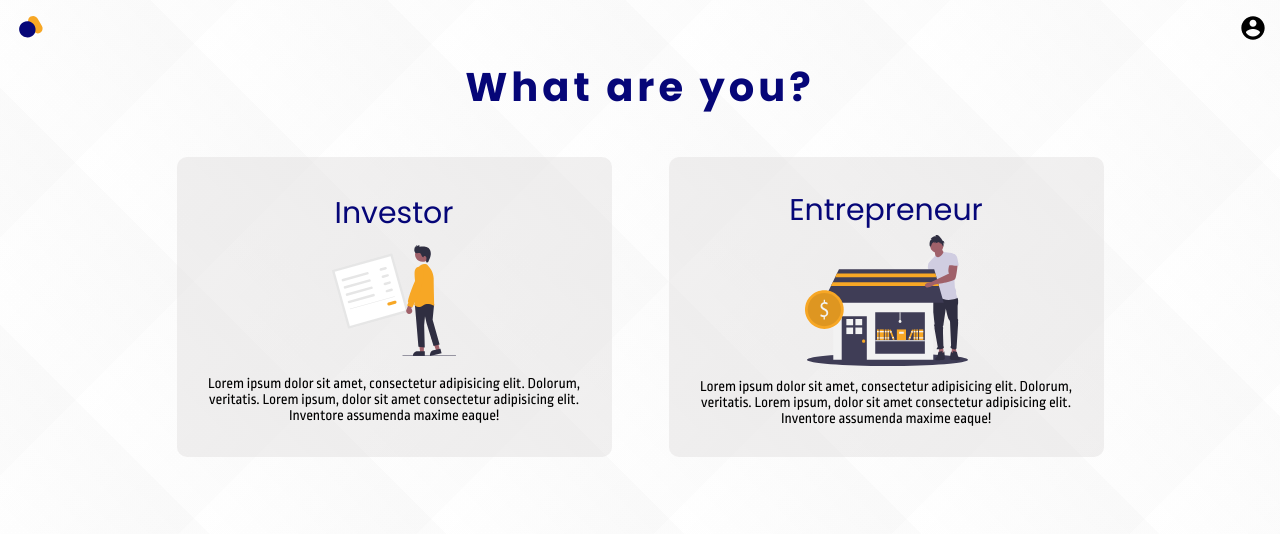
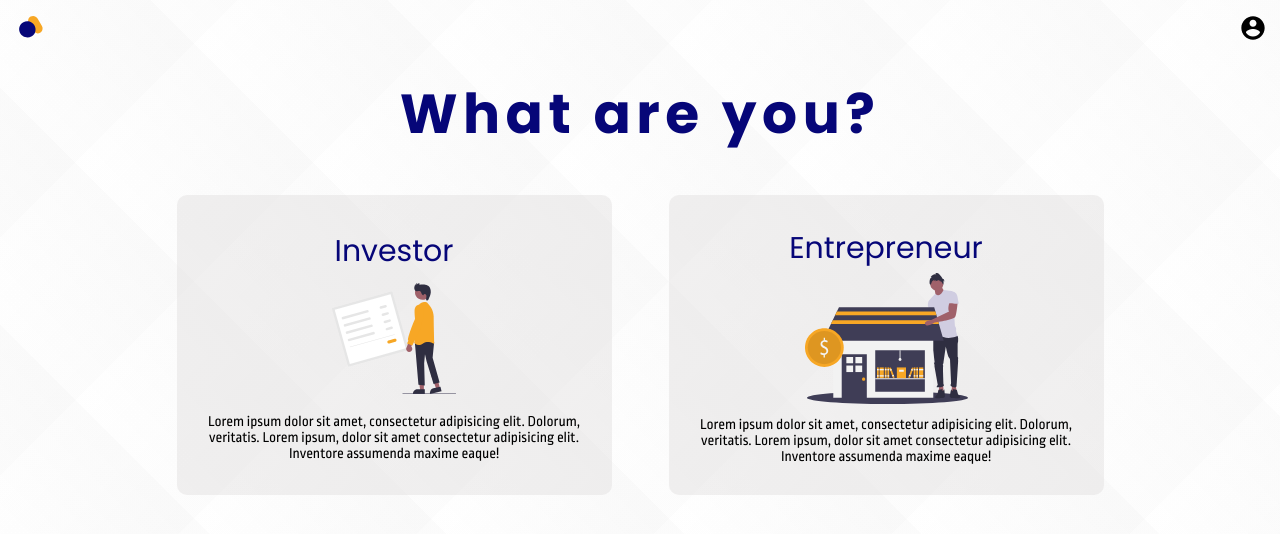
Before and after one commit to reddit-coders/investors-hub-fe, a React (Create React App) app: page /select in a window 1280 px wide. Shown: the top 534 px of the page. Built offline with nearby package versions, Linux system fonts and the light colour scheme.

Commit message:
cards route to information page

```diff
--- a/src/App.scss
+++ b/src/App.scss
@@ -2,6 +2,7 @@
 @import './scss/layout/navigation';
 @import './scss/pages/welcome';
 @import './scss/pages/selection';
+@import './scss/pages/information';
 
 *,
 *::before,
--- a/src/App.tsx
+++ b/src/App.tsx
@@ -2,6 +2,7 @@ import './App.scss'
 import {BrowserRouter as Router, Switch, Route} from 'react-router-dom'
 import Welcome from './components/welcome/Welcome'
 import Select from './components/selection/Select'
+import Information from './components/information/Information'
 
 function App() {
   return (
@@ -10,6 +11,7 @@ function App() {
            <Switch>
               <Route path='/' exact component={Welcome} />
               <Route path='/select' component={Select} />
+              <Route path='/information' component={Information} />
            </Switch>
       </div>
     </Router>
--- /dev/null
+++ b/src/components/information/Information.js
@@ -0,0 +1,11 @@
+import React from 'react'
+
+function Infomation() {
+   return (
+      <div>
+         <h2>You are Here</h2>
+      </div>
+   )
+}
+
+export default Infomation
--- a/src/components/selection/Select.tsx
+++ b/src/components/selection/Select.tsx
@@ -1,6 +1,12 @@
 import Navigation from '../layout/Navigation'
+import {useHistory} from 'react-router-dom'
 
 function Select() {
+   const history = useHistory()
+
+   function handleClick() {
+      history.push('/Information')
+   }
    return (
       <div className='select__container'>
          <Navigation />
@@ -9,7 +15,7 @@ function Select() {
             <div className="wrapper__container">
                <h2 className="select__main-heading">What are you?</h2>
                <div className='select'>
-                  <div className='select__investor'>
+                  <div className='select__investor' onClick={() => handleClick()}>
                      <h3 className="select__heading">Investor</h3>
                      <div className="select__image-container">
                         <img src={process.env.PUBLIC_URL + 'assets/investor.svg'} alt="investor"
@@ -17,7 +23,7 @@ function Select() {
                      </div>
                      <p className="select__description">Lorem ipsum dolor sit amet, consectetur adipisicing elit. Dolorum, veritatis. Lorem ipsum, dolor sit amet consectetur adipisicing elit. Inventore assumenda maxime eaque!</p>
                   </div>
-                  <div className='select__entrepreneur'>
+                  <div className='select__entrepreneur' onClick={() => handleClick()}>
                      <h3 className="select__heading">Entrepreneur</h3>
                      <div className="select__image-container">
                         <img src={process.env.PUBLIC_URL + 'assets/entrepreneur.svg'} alt="entrepreneur"
--- /dev/null
+++ b/src/scss/pages/_information.scss
@@ -0,0 +1,2 @@
+@import '../abstracts/variables';
+@import '../abstracts/mixins';
--- a/src/scss/pages/_selection.scss
+++ b/src/scss/pages/_selection.scss
@@ -63,10 +63,23 @@
 
 	&__main-heading {
 		font-family: 'Poppins';
-		font-size: 4rem;
+      padding-top: 1.5rem;
+		font-size: 2.5rem;
 		letter-spacing: 0.1em;
 		color: $blue-dark;
 		text-align: center;
+
+      @include respond(tab-port) {
+         font-size: 4rem;
+      }
+
+      @include respond(tab-land) {
+         font-size: 4.5rem;
+      }
+
+      @include respond(desktop) {
+         font-size: 5.5rem;
+      }
 	}
 
 	&__investor,
```
Also changed, not shown: src/scss/pages/_welcome.scss (line endings or trailing spaces).
